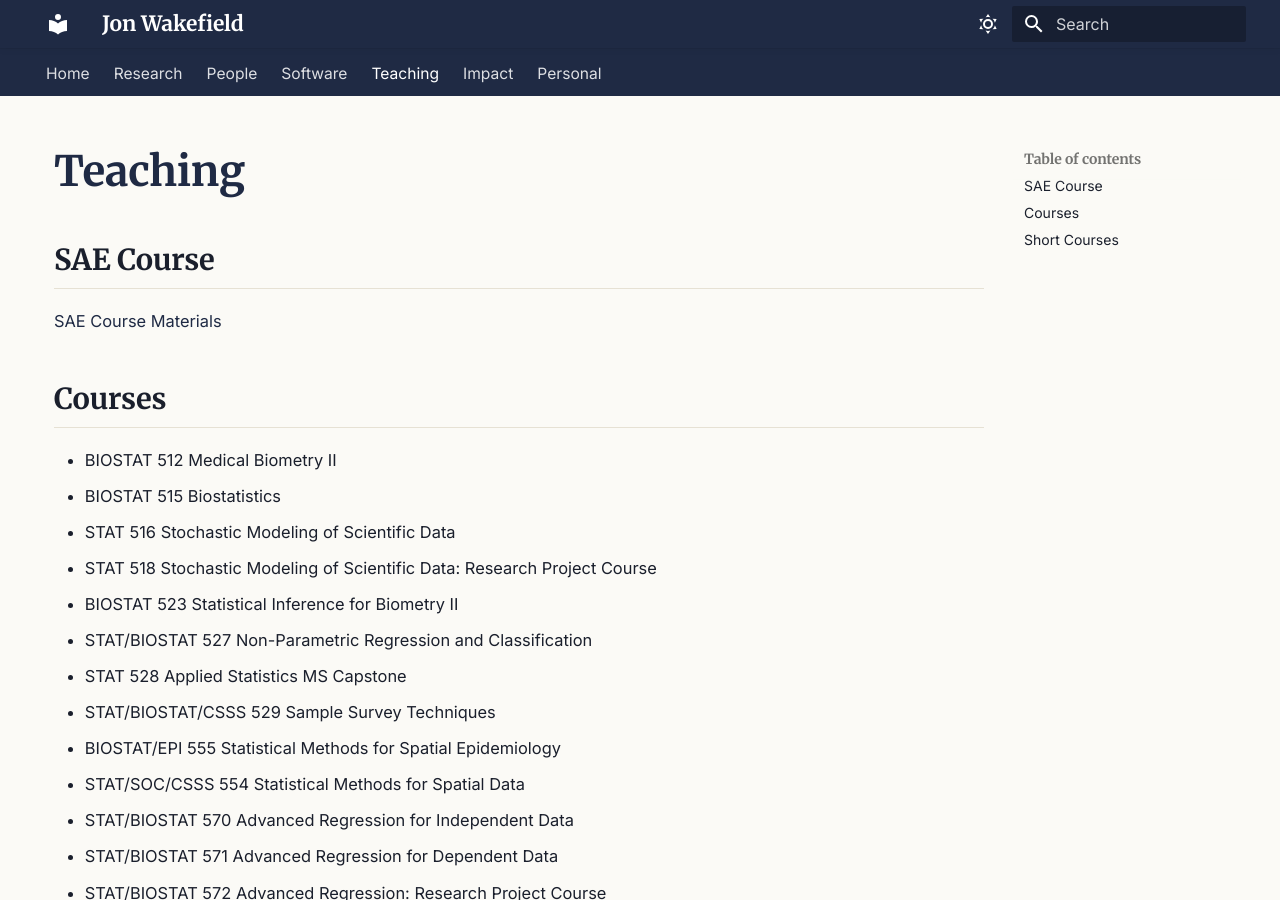
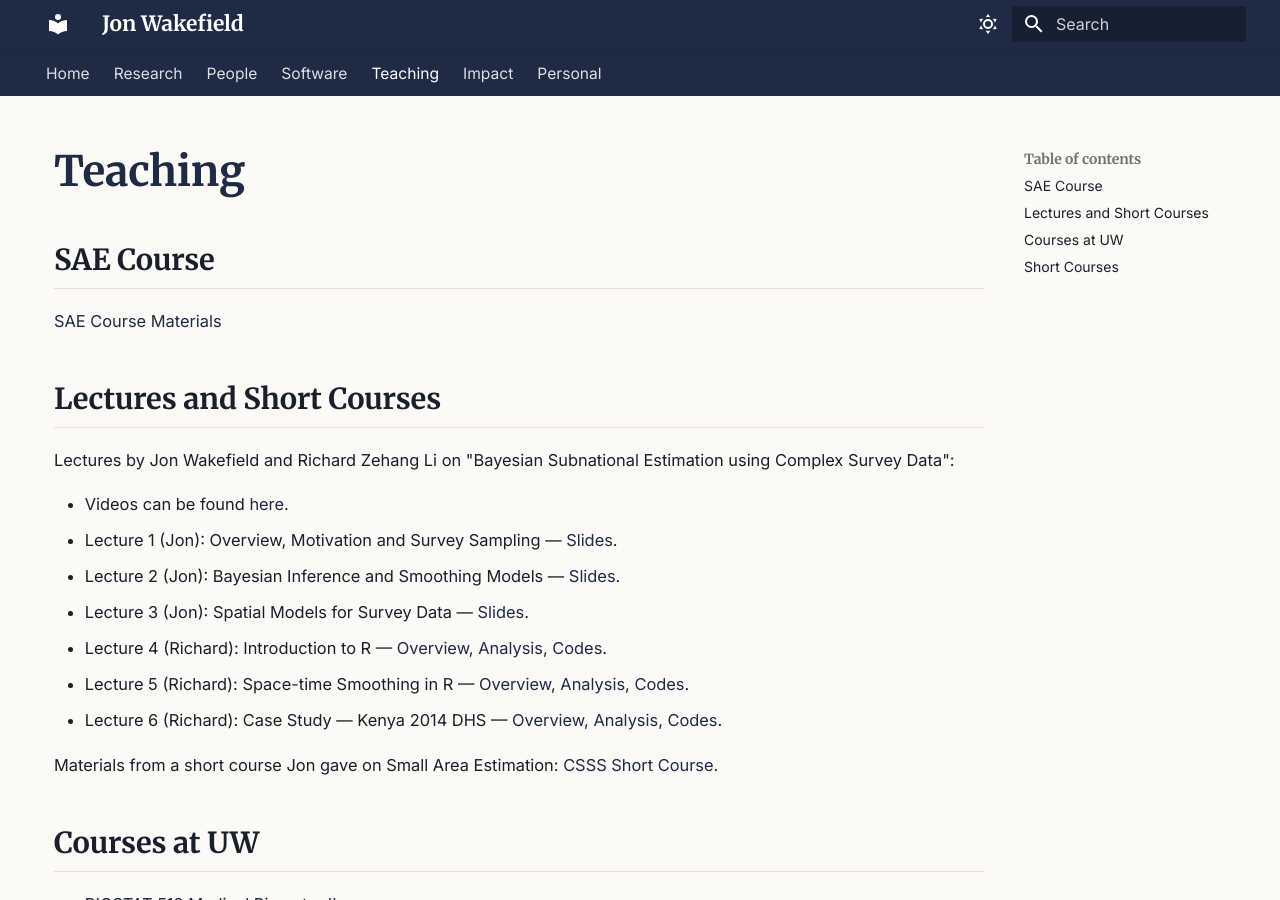
Before and after one commit to jonwake/website, an MkDocs documentation site: the page built from docs/teaching.md, in a window 1280 px wide and 900 px high. Built offline with MkDocs 1.6.1 and Material for MkDocs 9.7.7, drawn with Linux system fonts in a browser that asks for light colours.

Commit message:
Update teaching.md

```diff
--- a/docs/teaching.md
+++ b/docs/teaching.md
@@ -4,7 +4,21 @@
 
 [SAE Course Materials](teaching-SAE-course.md)
 
-## Courses
+## Lectures and Short Courses
+
+Lectures by Jon Wakefield and Richard Zehang Li on "Bayesian Subnational Estimation using Complex Survey Data":
+
+- Videos can be found [here](https://www.youtube.com/channel/UCV1SeTE9Qyk2_bhGBzSNZIg).
+- Lecture 1 (Jon): Overview, Motivation and Survey Sampling — [Slides](files/AV-SurveySampling.pdf).
+- Lecture 2 (Jon): Bayesian Inference and Smoothing Models — [Slides](files/AV-Smoothing.pdf).
+- Lecture 3 (Jon): Spatial Models for Survey Data — [Slides](files/AV-SAE.pdf).
+- Lecture 4 (Richard): Introduction to R — [Overview](https://zehangli.com/Subnational/RSession-1.pdf), [Analysis](https://zehangli.com/Subnational/RSession-1.html), [Codes](https://zehangli.com/Subnational/RSession-1.R).
+- Lecture 5 (Richard): Space-time Smoothing in R — [Overview](https://zehangli.com/Subnational/RSession-2.pdf), [Analysis](https://zehangli.com/Subnational/RSession-2.html), [Codes](https://zehangli.com/Subnational/RSession-2.R).
+- Lecture 6 (Richard): Case Study — Kenya 2014 DHS — [Overview](https://zehangli.com/Subnational/RSession-3.pdf), [Analysis](https://zehangli.com/Subnational/RSession-3.html), [Codes](https://zehangli.com/Subnational/RSession-3.R).
+
+Materials from a short course Jon gave on Small Area Estimation: [CSSS Short Course](files/CSSS20-Spatial.html).
+
+## Courses at UW
 
 - BIOSTAT 512 Medical Biometry II
 - BIOSTAT 515 Biostatistics
```
